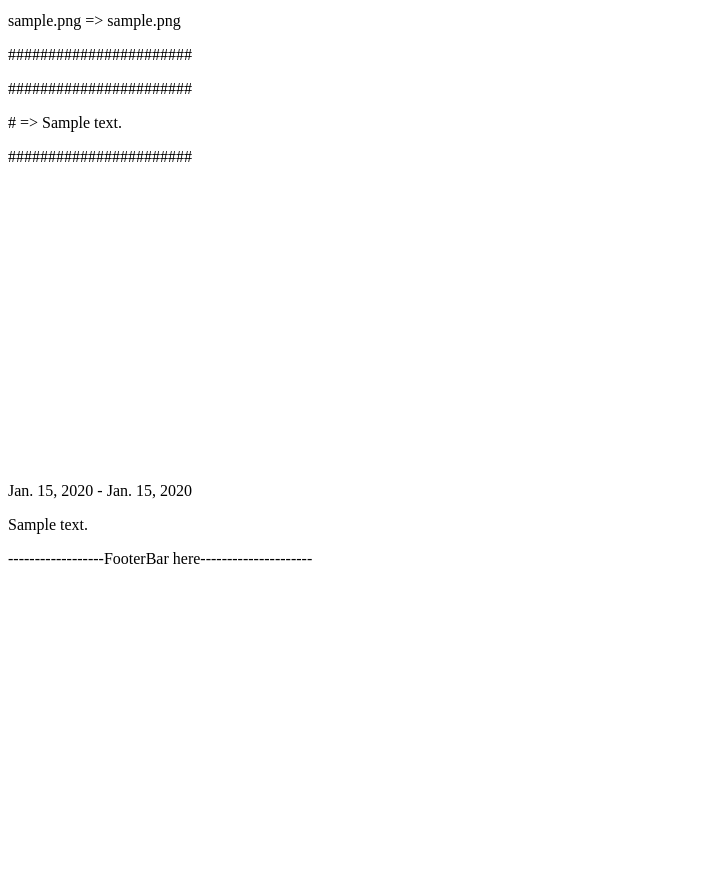
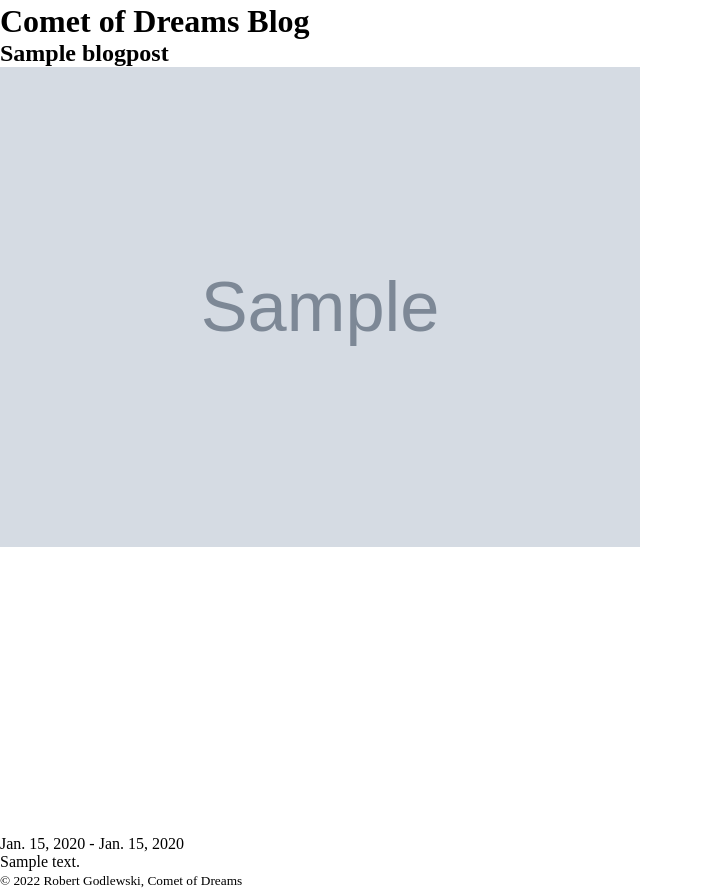
Before and after one commit to robert-godlewski/CODWebsite, a Django app: template server/blog/templates/blog/index.html in a window 1280 px wide. Shown: the part 289-1178 px from the top of the page, without its empty margins (0-703 px from the left). Before the commit the page ends 853 px from the top, so only its background shows below. Run offline with Django 4.2, Linux system fonts and the light colour scheme; the template is opened without the code that fills it: values that come from a table or form of the project are taken from there, others are empty; tables that the repository leaves empty hold one stand-in row (values such as "Sample post"); grey boxes marked "Sample" are stand-in pictures.

Commit message:
Able to view all of the data and load from a base template on server end.

```diff
--- a/server/blog/templates/blog/base.html
+++ b/server/blog/templates/blog/base.html
@@ -5,28 +5,27 @@
     <meta charset="UTF-8">
     <meta http-equiv="X-UA-Compatible" content="IE=edge">
     <meta name="viewport" content="width=device-width, initial-scale=1.0">
-    <title>Comet of Dreams - {% block title %}{% endclock %}</title>
-    <script crossorigin="" src="https://unpkg.com/react@16/umd/react.development.js"></script>
-    <script crossorigin="" src="https://unpkg.com/react-dom@16/umd/react-dom.development.js"></script>
+    <title>Comet of Dreams - {% block title %}{% endblock %}</title>
     <style>
         * {
             padding: 0;
             margin: 0;
-            border: 1px dashed black;
+            /*border: 1px dashed black;*/
+            border: 0;
         }
     </style>
 </head>
 <body>
     <header>
-        <img src="{% static 'images/CometOfDreamsLogo.jpg' %}" alt="Comet of Dreams Logo"/>
-        <nav>
-            <a href="{% url 'index.html' %}">Blog</a>
+        <img src="{% static 'images/CometOfDreamsLogo.jpg' %}" alt="Comet of Dreams Logo" width="30%"/>
+        <!--<nav>
+            <a href="#">Blog</a>
             <a href='https://cometofdreams.bandcamp.com/' alt='Link to the Comet of Dreams Bandcamp store'>Store</a>
             <a href="#">About</a>
             <a href="#">Contact</a>
-        </nav>
+        </nav>-->
     </header>
-    {% block pagecontent %}
+    {% block content %}
     {% endblock %}
     <footer>
         <small>&copy; 2022 Robert Godlewski, Comet of Dreams</small>
--- a/server/blog/templates/blog/index.html
+++ b/server/blog/templates/blog/index.html
@@ -1,37 +1,26 @@
-<!DOCTYPE html>
-<html lang="en">
-<head>
-    <meta charset="UTF-8">
-    <meta http-equiv="X-UA-Compatible" content="IE=edge">
-    <meta name="viewport" content="width=device-width, initial-scale=1.0">
-    <title>Blog</title>
-</head>
-<body>
-    <!-- Use React for the header = logo, nav bar, etc. -->
-    <p>-------------------React off view------------------</p>
-    <p>-----------------NavBar here-----------------</p>
-    <p>################################################################################</p>
-    <h1>Comet of Dreams Blog - only for Django Build</h1>
-    <p>################################################################################</p>
-    {% for blog in posts %}
+{% extends "blog/base.html" %}
+
+{% block title %}Blog{% endblock %}
+
+{% block content %}
+<h1>Comet of Dreams Blog</h1>
+{% for blog in posts %}
     <article>
         <h1>{{blog.title}}</h1>
         {% if blog.img_link %}
-        <p>#######################</p>
-        <p>{{blog.img_link}} => {{blog.img_description}}</p>
-        <p>#######################</p>
+            {# <p>#######################</p> #}
+            {# <p>{{blog.img_link}} => {{blog.img_description}}</p> #}
+            {# <p>#######################</p> #}
+            <img src="{{blog.img_link}}" alt="{{blog.img_description}}" width="50%"/>
         {% endif %}
         {% if blog.stream_link %}
-        <p>#######################</p>
-        <p>{{blog.stream_link}} => {{blog.stream_description}}</p>
-        <p>#######################</p>
-        <iframe src={{blog.stream_link}} width="90%" height="280" frameBorder="0" allowtransparency="true" allow="encrypted-media"></iframe>
+            {# <p>#######################</p> #}
+            {# <p>{{blog.stream_link}} => {{blog.stream_description}}</p> #}
+            {# <p>#######################</p> #}
+            <iframe src={{blog.stream_link}} width="70%" height="280" frameBorder="0" allowtransparency="true" allow="encrypted-media"></iframe>
         {% endif %}
         <p>{{blog.start_date}} - {{blog.end_date}}</p>
         <p>{{blog.description}}</p>
     </article>
-    {% endfor %}
-    <!-- Use React for the footer -->
-    <p>------------------FooterBar here---------------------</p>
-</body>
-</html>
+{% endfor %}
+{% endblock %}
```
Also changed, not shown: server/blog/views.py (+1 -10 lines), README.md.
